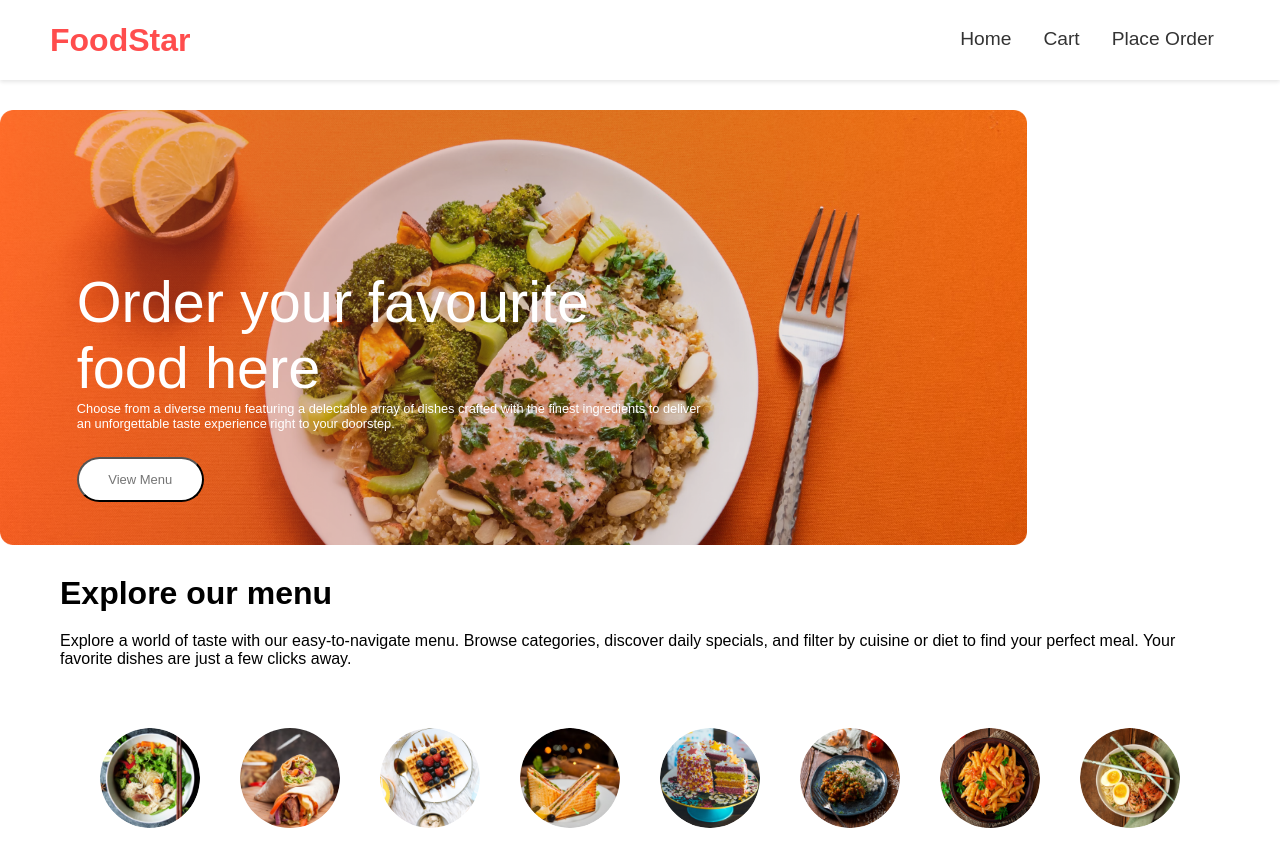
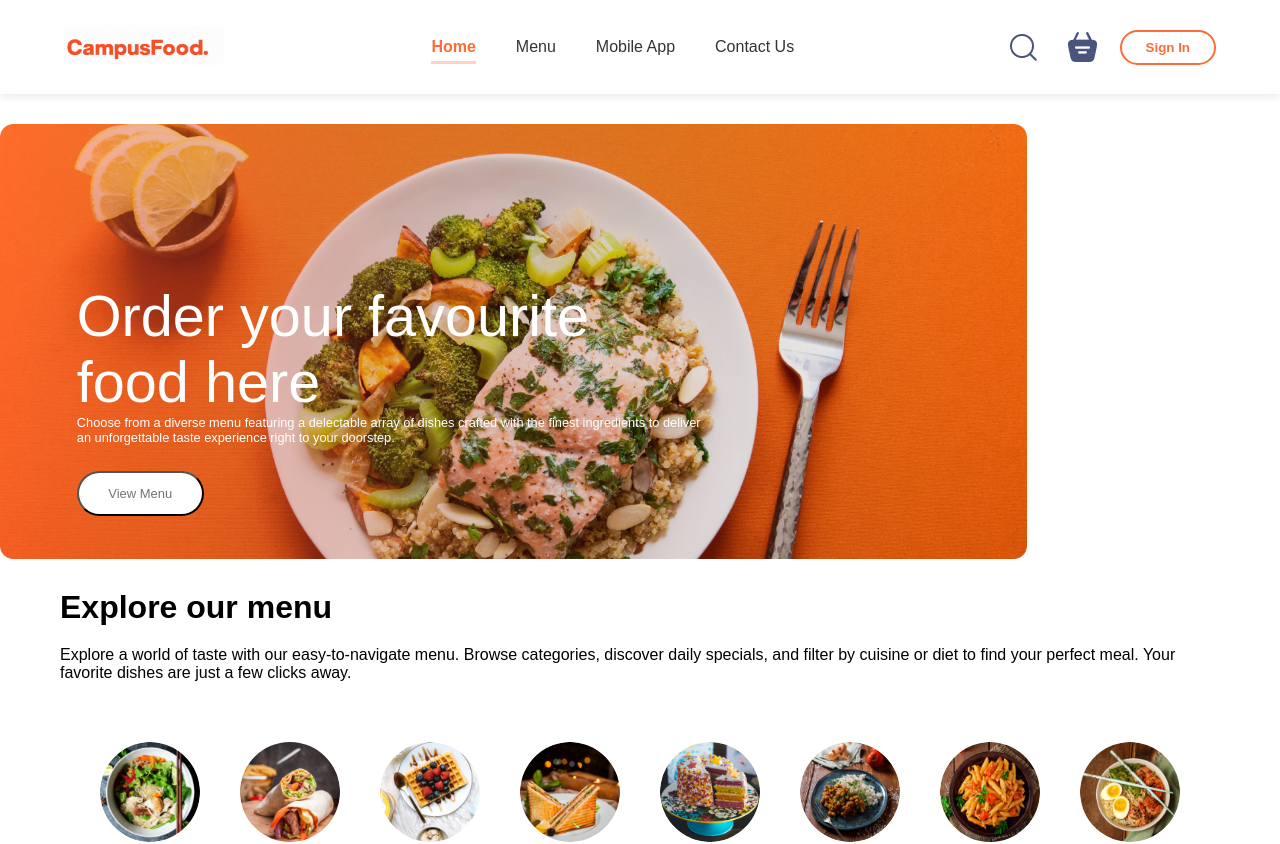
Before and after one commit to jibankumarpanda/FOODSTAR, a React (Vite) app in the folder frontend/: page / in a window 1280 px wide. Shown: the top 844 px of the page. Built offline with nearby package versions, Linux system fonts and the light colour scheme.

Commit message:
Enhance Navbar with modern design and animations

```diff
--- a/frontend/src/components/Footer/Footer.jsx
+++ b/frontend/src/components/Footer/Footer.jsx
@@ -7,7 +7,7 @@ const Footer = () => {
         <div className='footer' id='footer'>
            <div className="footer-content">
             <div className="footer-content-left">
-                <h1 className="logo-text">FoodStar</h1>
+                <h1 className="logo-text">CampusFood</h1>
                 <p> 2025 FoodStar. All rights reserved. Serving delicious meals with love since 2025.</p>
                 <div className="footer-social-icons">
                     <img src={assets.facebook_icon} alt="" />
--- a/frontend/src/components/Navbar.css
+++ /dev/null
@@ -1,106 +0,0 @@
-.navbar{
-    padding: 20px 0px;
-    display: flex;
-    justify-content: space-between;
-    align-items: center;
-
-}
-.navbar .logo{
-    font-size: 30px;
-    font-weight: 600;
-    color: #2c3e50;
-}
-.navbar-menu{
-    display:fex;
-    list-style: none;
-    gap: 20px;
-    color: #49557e;
-    font-weight: 18px;
-
-}
-.navbar-right{
-   display: flex;
-   align-items: center;
-   gap: 40px;
-
-}
-.navbar button{
-    background: #8e44ad;
-    font-size: 16px;
-    color: #fff;
-    border: 1px solid tomato;
-    padding: 10px 30px;
-    border-radius: 50px;
-    cursor: pointer;
-}
-.navbar button:hover{
-    background-color: #fff4f2;
-
-}
-.navbar .active{
-    padding-bottom: 2px;
-    border-bottom: 2px solid #49557e;
-}
-.navbar li{
-    cursor: pointer;
-}
-.navbar-search-icon{
-    position: relative;
-}
-.navbar-search-icon .dot{
-    position: absolute;
-    min-width: 10px;
-    min-height: 10px;
-    background-color: tomato;
-    border-radius: 5%;
-    top: -8px;
-    right: -8px;
-}
-@media (max-width:1050px) {
-    .navbar .logo{
-        width: 140px;
-
-    }
-    .navbar-menu{
-        gap: 20px;
-        font-size: 17px;
-    }
-    .navbar-right{
-        gap: 30px;
-
-    }
-    .navbar-right img{
-        width: 22px;
-    }
-    .navbar-right button{
-        padding: 8px 25px;
-    }
-}
-@media (max-width:900px) {
-    .navbar .logo{
-        width: 120px;
-
-    }
-    .navbar-menu{
-        gap: 15px;
-        font-size: 16px;
-    }
-    .navbar-right{
-        gap: 20px;
-
-    }
-    .navbar-right img{
-        width: 20px;
-    }
-    .navbar-right button{
-        padding: 7px 20px;
-        font-size: 15px;
-    }
-}
-@media (max-width:750px) {
-
-    .navbar-menu{
-       display: none;
-    }
-
-}
--- a/frontend/src/components/Navbar/Navbar.css
+++ b/frontend/src/components/Navbar/Navbar.css
@@ -1,104 +1,347 @@
-.navbar {
-  background-color: #fff;
-  height: 80px;
-  display: flex;
-  justify-content: center;
-  align-items: center;
-  font-size: 1.2rem;
-  position: sticky;
-  top: 0;
-  z-index: 999;
-  box-shadow: 0 2px 4px rgba(0, 0, 0, 0.1);
+/* Add these to your existing navbar.css */
+.search-container {
+  display: none;
+  position: absolute;
+  right: 0;
+  top: 100%;
+  width: 100%;
+  padding: 10px;
+  background: #fff;
+  box-shadow: 0 4px 6px rgba(0,0,0,0.1);
 }
 
-.navbar-container {
-  display: flex;
-  justify-content: space-between;
-  height: 80px;
-  width: 100%;
-  max-width: 1300px;
-  margin: 0 auto;
-  padding: 0 50px;
+.search-container.active {
+  display: block;
 }
 
-.navbar-logo {
-  color: #ff4d4d;
-  justify-self: flex-start;
-  cursor: pointer;
-  text-decoration: none;
-  font-size: 2rem;
+.search-form {
+  display: flex;
+  gap: 10px;
+}
+
+.search-input {
+  flex: 1;
+  padding: 8px 12px;
+  border: 1px solid #ddd;
+  border-radius: 4px;
+}
+
+.cart-count {
+  position: absolute;
+  top: -8px;
+  right: -8px;
+  background: tomato;
+  color: white;
+  border-radius: 50%;
+  width: 20px;
+  height: 20px;
   display: flex;
   align-items: center;
-  font-weight: bold;
+  justify-content: center;
+  font-size: 12px;
 }
 
-.nav-menu {
+.navbar-actions {
   display: flex;
   align-items: center;
-  list-style: none;
-  text-align: center;
+  gap: 15px;
 }
 
-.nav-item {
-  height: 80px;
-  border-bottom: 2px solid transparent;
+.search-toggle {
+  background: none;
+  border: none;
+  cursor: pointer;
+  padding: 5px;
 }
 
-.nav-item:hover {
-  border-bottom: 2px solid #ff4d4d;
-}
-
-.nav-link {
-  color: #333;
-  display: flex;
-  align-items: center;
-  text-decoration: none;
-  padding: 0.5rem 1rem;
-  height: 100%;
-}
-
-.nav-link:hover {
-  color: #ff4d4d;
-}
-
-@media screen and (max-width: 960px) {
-  .navbar-container {
-    padding: 0 20px;
-  }
-
-  .nav-menu {
-    display: flex;
-    flex-direction: column;
-    width: 100%;
-    position: absolute;
-    top: 80px;
-    left: -100%;
-    opacity: 0;
-    transition: all 0.5s ease;
-  }
-
-  .nav-menu.active {
-    background: #fff;
-    left: 0;
-    opacity: 1;
-    transition: all 0.5s ease;
-    z-index: 1;
-  }
-
-  .nav-item {
+@media (max-width: 750px) {
+  .search-container {
+    position: static;
+    order: 1;
     width: 100%;
   }
 
-  .nav-link {
-    text-align: center;
-    padding: 2rem;
-    width: 100%;
-    display: table;
+  .navbar-actions {
+    margin-left: auto;
+  }
+}
+
+/* Navbar Container */
+.navbar {
+  display: flex;
+  justify-content: space-between;
+  align-items: center;
+  padding: 1.5rem 5%;
+  background-color: #fff;
+  box-shadow: 0 2px 10px rgba(0, 0, 0, 0.1);
+  position: sticky;
+  top: 0;
+  z-index: 1000;
+}
+
+/* Logo Styling */
+.navbar-logo .logo {
+  height: 40px;
+  transition: transform 0.3s ease;
+}
+
+.navbar-logo .logo:hover {
+  transform: scale(1.05);
+}
+
+/* Navigation Menu */
+.navbar-menu {
+  display: flex;
+  list-style: none;
+  gap: 2.5rem;
+  margin: 0;
+  padding: 0;
+}
+
+.navbar-menu li {
+  position: relative;
+  padding: 0.5rem 0;
+  cursor: pointer;
+  font-weight: 500;
+  color: #333;
+  text-transform: capitalize;
+  transition: color 0.3s ease;
+}
+
+/* Orange Underline Animation */
+.navbar-menu li::after {
+  content: '';
+  position: absolute;
+  width: 0;
+  height: 3px;
+  bottom: 0;
+  left: 0;
+  background-color: #ff6b35; /* Orange color */
+  transition: width 0.3s ease, opacity 0.3s ease;
+  opacity: 0;
+}
+
+.navbar-menu li:hover::after,
+.navbar-menu li.active::after {
+  width: 100%;
+  opacity: 1;
+  animation: blink 0.5s ease-out;
+}
+
+@keyframes blink {
+  0% { opacity: 0.3; }
+  50% { opacity: 0.7; }
+  100% { opacity: 1; }
+}
+
+/* Search and Cart Icons */
+.navbar-right {
+  display: flex;
+  align-items: center;
+  gap: 1.5rem;
+}
+
+.search-toggle,
+.cart-icon-wrapper {
+  cursor: pointer;
+  padding: 0.5rem;
+  transition: all 0.3s ease;
+  border-radius: 50%;
+  display: flex;
+  align-items: center;
+  justify-content: center;
+}
+
+.search-toggle:hover,
+.cart-icon-wrapper:hover {
+  background-color: rgba(0, 0, 0, 0.05);
+  transform: translateY(-2px);
+}
+
+/* Cart Badge */
+.cart-icon-wrapper {
+  position: relative;
+}
+
+.cart-count {
+  position: absolute;
+  top: -5px;
+  right: -5px;
+  background-color: #ff6b35;
+  color: white;
+  border-radius: 50%;
+  width: 20px;
+  height: 20px;
+  display: flex;
+  align-items: center;
+  justify-content: center;
+  font-size: 0.7rem;
+  font-weight: 600;
+  animation: bounce 0.5s ease;
+}
+
+@keyframes bounce {
+  0%, 100% { transform: scale(1); }
+  50% { transform: scale(1.2); }
+}
+
+/* Sign In Button */
+.login-button {
+  background: none;
+  border: 2px solid #ff6b35;
+  color: #ff6b35;
+  padding: 0.5rem 1.5rem;
+  border-radius: 25px;
+  font-weight: 600;
+  cursor: pointer;
+  transition: all 0.3s ease;
+}
+
+.login-button:hover {
+  background-color: #ff6b35;
+  color: white;
+  transform: translateY(-2px);
+  box-shadow: 0 4px 12px rgba(255, 107, 53, 0.2);
+}
+
+/* Search Bar */
+.search-container {
+  position: relative;
+  display: none;
+  width: 300px;
+  margin-left: 2rem;
+}
+
+.search-container.active {
+  display: block;
+  animation: slideDown 0.3s ease-out;
+}
+
+@keyframes slideDown {
+  from { opacity: 0; transform: translateY(-10px); }
+  to { opacity: 1; transform: translateY(0); }
+}
+
+.search-form {
+  display: flex;
+  width: 100%;
+}
+
+.search-input {
+  flex: 1;
+  padding: 0.6rem 1rem;
+  border: 2px solid #eee;
+  border-radius: 25px;
+  font-size: 0.9rem;
+  transition: all 0.3s ease;
+  outline: none;
+}
+
+.search-input:focus {
+  border-color: #ff6b35;
+  box-shadow: 0 0 0 3px rgba(255, 107, 53, 0.1);
+}
+
+.search-button {
+  background: none;
+  border: none;
+  cursor: pointer;
+  position: absolute;
+  right: 10px;
+  top: 50%;
+  transform: translateY(-50%);
+  color: #666;
+  transition: color 0.3s ease;
+}
+
+.search-button:hover {
+  color: #ff6b35;
+}
+
+/* Responsive Design */
+@media (max-width: 992px) {
+  .navbar {
+    padding: 1rem 5%;
+    flex-wrap: wrap;
   }
 
-  .nav-link:hover {
-    background-color: #f8f8f8;
-    color: #ff4d4d;
-    border-radius: 0;
+  .navbar-menu {
+    order: 3;
+    width: 100%;
+    justify-content: center;
+    margin-top: 1rem;
+    padding-top: 1rem;
+    border-top: 1px solid #eee;
+  }
+
+  .search-container {
+    order: 2;
+    margin: 1rem auto 0;
+    width: 80%;
   }
 }
+
+@media (max-width: 768px) {
+  .navbar-menu {
+    gap: 1.5rem;
+    font-size: 0.9rem;
+  }
+
+  .login-button {
+    padding: 0.4rem 1.2rem;
+    font-size: 0.9rem;
+  }
+}
+
+@media (max-width: 576px) {
+  .navbar {
+    padding: 0.8rem 5%;
+  }
+
+  .navbar-menu {
+    display: none; /* Hide menu on small screens, add mobile menu toggle */
+  }
+
+  .search-container {
+    width: 100%;
+    margin: 0.5rem 0;
+  }
+
+  .navbar-logo .logo {
+    height: 35px;
+  }
+}
+
+/* Active State for Menu Items */
+.navbar-menu li.active {
+  color: #ff6b35;
+  font-weight: 600;
+}
+
+/* Hover Effects */
+.navbar-menu li:hover {
+  color: #ff6b35;
+}
+
+/* Mobile Menu Toggle (Add this if you want to implement mobile menu) */
+.mobile-menu-toggle {
+  display: none;
+  background: none;
+  border: none;
+  font-size: 1.5rem;
+  cursor: pointer;
+  color: #333;
+}
+
+@media (max-width: 576px) {
+  .mobile-menu-toggle {
+    display: block;
+  }
+
+  .navbar-menu.active {
+    display: flex;
+    flex-direction: column;
+    align-items: center;
+    padding: 1rem 0;
+  }
+}
--- a/frontend/src/components/Navbar/Navbar.jsx
+++ b/frontend/src/components/Navbar/Navbar.jsx
@@ -1,31 +1,95 @@
-import React from 'react';
-import { Link } from 'react-router-dom';
-import './Navbar.css';
+import React, { useState } from 'react';
+import './navbar.css';
+import { assets } from '../../assets/assets';
 
-const Navbar = () => {
+const Navbar = ({ setShowLogin }) => {
+  const [menu, setMenu] = useState("home");
+  const [isSearchOpen, setIsSearchOpen] = useState(false);
+  const [searchQuery, setSearchQuery] = useState('');
+  const [cartItems, setCartItems] = useState(0); // Example cart items count
+
+  const menuItems = [
+    { id: 'home', label: 'Home' },
+    { id: 'menu', label: 'Menu' },
+    { id: 'mobile-app', label: 'Mobile App' },
+    { id: 'contact', label: 'Contact Us' }
+  ];
+
+  const handleSearch = (e) => {
+    e.preventDefault();
+    if (searchQuery.trim()) {
+      console.log('Searching for:', searchQuery);
+      // Add your search logic here
+    }
+  };
+
   return (
     <nav className="navbar">
-      <div className="navbar-container">
-        <Link to="/" className="navbar-logo">
-          FoodStar
-        </Link>
-        <ul className="nav-menu">
-          <li className="nav-item">
-            <Link to="/" className="nav-link">
-              Home
-            </Link>
+      <div className="navbar-logo">
+        <img src={assets.logo} alt="FoodStar Logo" className="logo" />
+      </div>
+
+      <ul className="navbar-menu">
+        {menuItems.map((item) => (
+          <li
+            key={item.id}
+            onClick={() => setMenu(item.id)}
+            className={`${menu === item.id ? 'active' : ''} menu-item`}
+          >
+            {item.label}
           </li>
-          <li className="nav-item">
-            <Link to="/cart" className="nav-link">
-              Cart
-            </Link>
-          </li>
-          <li className="nav-item">
-            <Link to="/place-order" className="nav-link">
-              Place Order
-            </Link>
-          </li>
-        </ul>
+        ))}
+      </ul>
+
+      <div className="navbar-right">
+        <div className={`search-container ${isSearchOpen ? 'active' : ''}`}>
+          <form onSubmit={handleSearch} className="search-form">
+            <input
+              type="text"
+              placeholder="Search food, drinks, etc..."
+              value={searchQuery}
+              onChange={(e) => setSearchQuery(e.target.value)}
+              className="search-input"
+              aria-label="Search food items"
+            />
+            <button type="submit" className="search-button" aria-label="Search">
+              <img src={assets.search_icon} alt="" className="search-icon" />
+            </button>
+          </form>
+        </div>
+
+        <div className="navbar-actions">
+          <button
+            className="search-toggle"
+            onClick={() => setIsSearchOpen(!isSearchOpen)}
+            aria-label={isSearchOpen ? 'Close search' : 'Open search'}
+          >
+            <img
+              src={isSearchOpen ? (assets.close_icon || assets.search_icon) : assets.search_icon}
+              alt=""
+              className="action-icon"
+            />
+          </button>
+
+          <div className="navbar-cart">
+            <div className="cart-icon-wrapper">
+              <img
+                src={assets.basket_icon}
+                alt="Shopping Cart"
+                className="cart-icon"
+              />
+              {cartItems > 0 && <span className="cart-count">{cartItems}</span>}
+            </div>
+          </div>
+
+          <button
+            className="login-button"
+            onClick={() => setShowLogin(true)}
+            aria-label="Sign in"
+          >
+            Sign In
+          </button>
+        </div>
       </div>
     </nav>
   );
```
Also changed, not shown: frontend/src/components/Navbar.jsx (deleted, +0 -29 lines), frontend/src/assets/logo.png.
